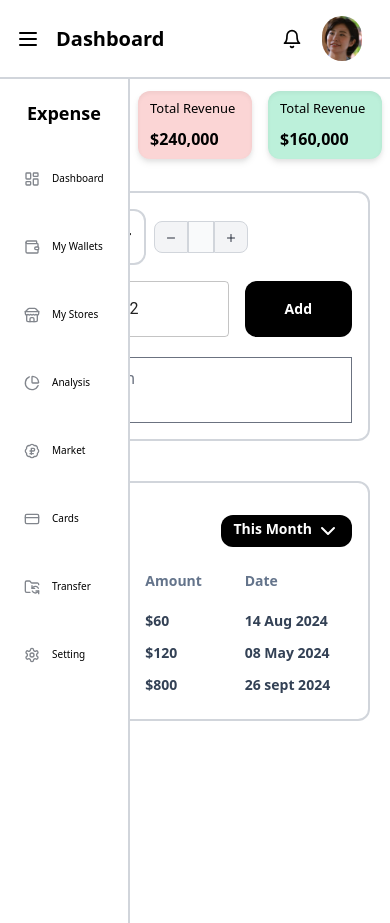
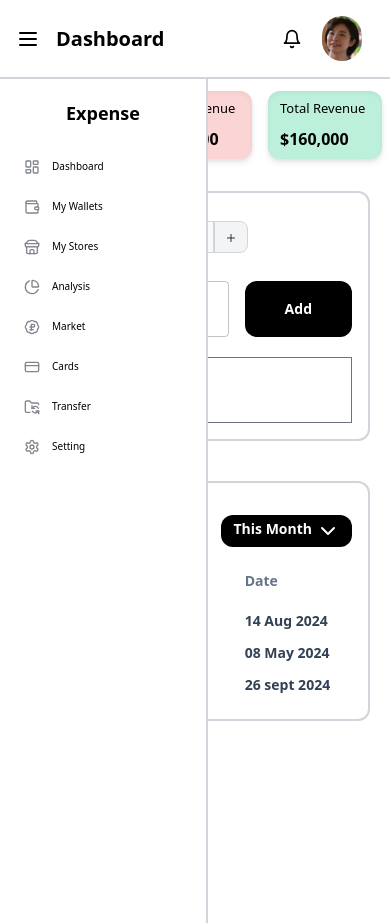
Before and after one commit to Maxcillius/ExpenseTracker, a React (Vite) app: page / in a window 390 px wide. Both pictures are taken after a click on the element 28 px from the left and 38 px from the top of the page. Built offline with nearby package versions, Linux system fonts and the light colour scheme.

Commit message:
Fixed mobile ui

```diff
--- a/src/App.tsx
+++ b/src/App.tsx
@@ -11,7 +11,7 @@ export default function App() {
 
     return (
         <div className='flex flex-row h-screen w-screen'>
-            <div className={`w-64 ${ isSidebar ? 'block' : 'hidden' } md:block absolute md:static z-10 bg-white border-r-2 border-gray-300 w-fit md:w-80 flex flex-col h-full`}>
+            <div className={`w-64 ${ isSidebar ? 'block' : 'hidden' } md:block absolute md:static z-10 bg-white border-r-2 border-gray-300 w-[13rem] md:w-80 flex flex-col h-full`}>
                 <Sidebar />
             </div>
             <div className='flex flex-col justify-start w-full z-0'>
--- a/src/components/ui/sections.tsx
+++ b/src/components/ui/sections.tsx
@@ -9,51 +9,51 @@ import { Settings } from 'lucide-react';
 
 export default function Sections() {
     return (
-        <ul className="flex flex-col justify-center gap-1">
-            <li className='flex flex-row justify-start gap-3 p-2'>
-                <div className='flex flex-row justify-start md:pl-10 gap-3 p-4 w-full hover:cursor-pointer hover:bg-black rounded-2xl group'>
+        <ul className="flex flex-col justify-center md:gap-1">
+            <li className='flex flex-row justify-start gap-3 pl-4 p-1 md:p-2'>
+                <div className='flex flex-row justify-start md:pl-10 gap-3 p-2 md:p-4 w-full hover:cursor-pointer hover:bg-black rounded-lg md:rouned-2xl group'>
                    <LayoutDashboard className='text-[#81858c] group-hover:text-white size-4 md:size-6'/>
                     <p className='text-black group-hover:text-white text-[10px] md:text-lg'>Dashboard</p>
                 </div>
             </li>
-            <li className='flex flex-row justify-start gap-3 p-2'>
-                <div className='flex flex-row justify-start md:pl-10 gap-3 p-4 w-full hover:cursor-pointer hover:bg-black rounded-2xl group'>
+            <li className='flex flex-row justify-start gap-3 pl-4 p-1 md:p-2'>
+                <div className='flex flex-row justify-start md:pl-10 gap-3 p-2 md:p-4 w-full hover:cursor-pointer hover:bg-black rounded-lg md:rouned-2xl group'>
                    <Wallet className='text-[#81858c] group-hover:text-white size-4 md:size-6'/>
                     <p className='text-black group-hover:text-white text-[10px] md:text-lg'>My Wallets</p>
                 </div>
             </li>
-            <li className='flex flex-row justify-start gap-3 p-2'>
-                <div className='flex flex-row justify-start md:pl-10 gap-3 p-4 w-full hover:cursor-pointer hover:bg-black rounded-2xl group'>
+            <li className='flex flex-row justify-start gap-3 pl-4 p-1 md:p-2'>
+                <div className='flex flex-row justify-start md:pl-10 gap-3 p-2 md:p-4 w-full hover:cursor-pointer hover:bg-black rounded-lg md:rouned-2xl group'>
                    <Store className='text-[#81858c] group-hover:text-white size-4 md:size-6'/>
                     <p className='text-black group-hover:text-white text-[10px] md:text-lg'>My Stores</p>
                 </div>
             </li>
-            <li className='flex flex-row justify-start gap-3 p-2'>
-                <div className='flex flex-row justify-start md:pl-10 gap-3 p-4 w-full hover:cursor-pointer hover:bg-black rounded-2xl group'>
+            <li className='flex flex-row justify-start gap-3 pl-4 p-1 md:p-2'>
+                <div className='flex flex-row justify-start md:pl-10 gap-3 p-2 md:p-4 w-full hover:cursor-pointer hover:bg-black rounded-lg md:rouned-2xl group'>
                    <ChartPie className='text-[#81858c] group-hover:text-white size-4 md:size-6'/>
                     <p className='text-black group-hover:text-white text-[10px] md:text-lg'>Analysis</p>
                 </div>
             </li>
-            <li className='flex flex-row justify-start gap-3 p-2'>
-                <div className='flex flex-row justify-start md:pl-10 gap-3 p-4 w-full hover:cursor-pointer hover:bg-black rounded-2xl group'>
+            <li className='flex flex-row justify-start gap-3 pl-4 p-1 md:p-2'>
+                <div className='flex flex-row justify-start md:pl-10 gap-3 p-2 md:p-4 w-full hover:cursor-pointer hover:bg-black rounded-lg md:rouned-2xl group'>
                    <BadgeRussianRuble className='text-[#81858c] group-hover:text-white size-4 md:size-6'/>
                     <p className='text-black group-hover:text-white text-[10px] md:text-lg'>Market</p>
                 </div>
             </li>
-            <li className='flex flex-row justify-start gap-3 p-2'>
-                <div className='flex flex-row justify-start md:pl-10 gap-3 p-4 w-full hover:cursor-pointer hover:bg-black rounded-2xl group'>
+            <li className='flex flex-row justify-start gap-3 pl-4 p-1 md:p-2'>
+                <div className='flex flex-row justify-start md:pl-10 gap-3 p-2 md:p-4 w-full hover:cursor-pointer hover:bg-black rounded-lg md:rouned-2xl group'>
                    <CreditCard className='text-[#81858c] group-hover:text-white size-4 md:size-6'/>
                     <p className='text-black group-hover:text-white text-[10px] md:text-lg'>Cards</p>
                 </div>
             </li>
-            <li className='flex flex-row justify-start -3 p-2'>
-                <div className='flex flex-row justify-start md:pl-10 gap-3 p-4 w-full hover:cursor-pointer hover:bg-black rounded-2xl group'>
+            <li className='flex flex-row justify-start gap-3 pl-4 p-1 md:p-2'>
+                <div className='flex flex-row justify-start md:pl-10 gap-3 p-2 md:p-4 w-full hover:cursor-pointer hover:bg-black rounded-lg md:rouned-2xl group'>
                    <FolderSync className='text-[#81858c] group-hover:text-white size-4 md:size-6'/>
                     <p className='text-black group-hover:text-white text-[10px] md:text-lg'>Transfer</p>
                 </div>
             </li>
-            <li className='flex flex-row justify-start gap-3 p-2'>
-                <div className='flex flex-row justify-start md:pl-10 gap-3 p-4 w-full hover:cursor-pointer hover:bg-black rounded-2xl group'>
+            <li className='flex flex-row justify-start gap-3 pl-4 p-1 md:p-2'>
+                <div className='flex flex-row justify-start md:pl-10 gap-3 p-2 md:p-4 w-full hover:cursor-pointer hover:bg-black rounded-lg md:rouned-2xl group'>
                    <Settings className='text-[#81858c] group-hover:text-white size-4 md:size-6'/>
                     <p className='text-black group-hover:text-white text-[10px] md:text-lg'>Setting</p>
                 </div>
```
